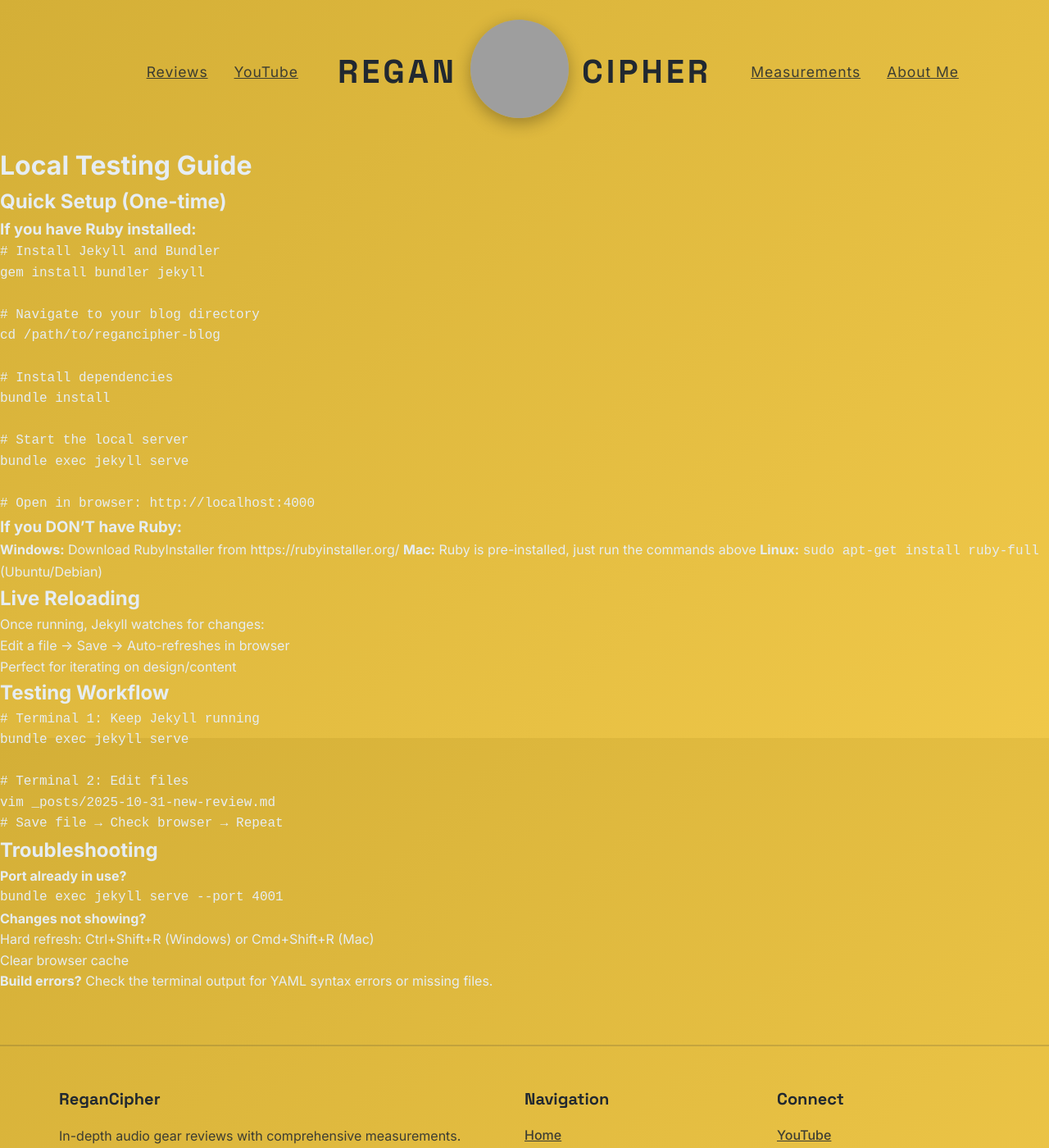
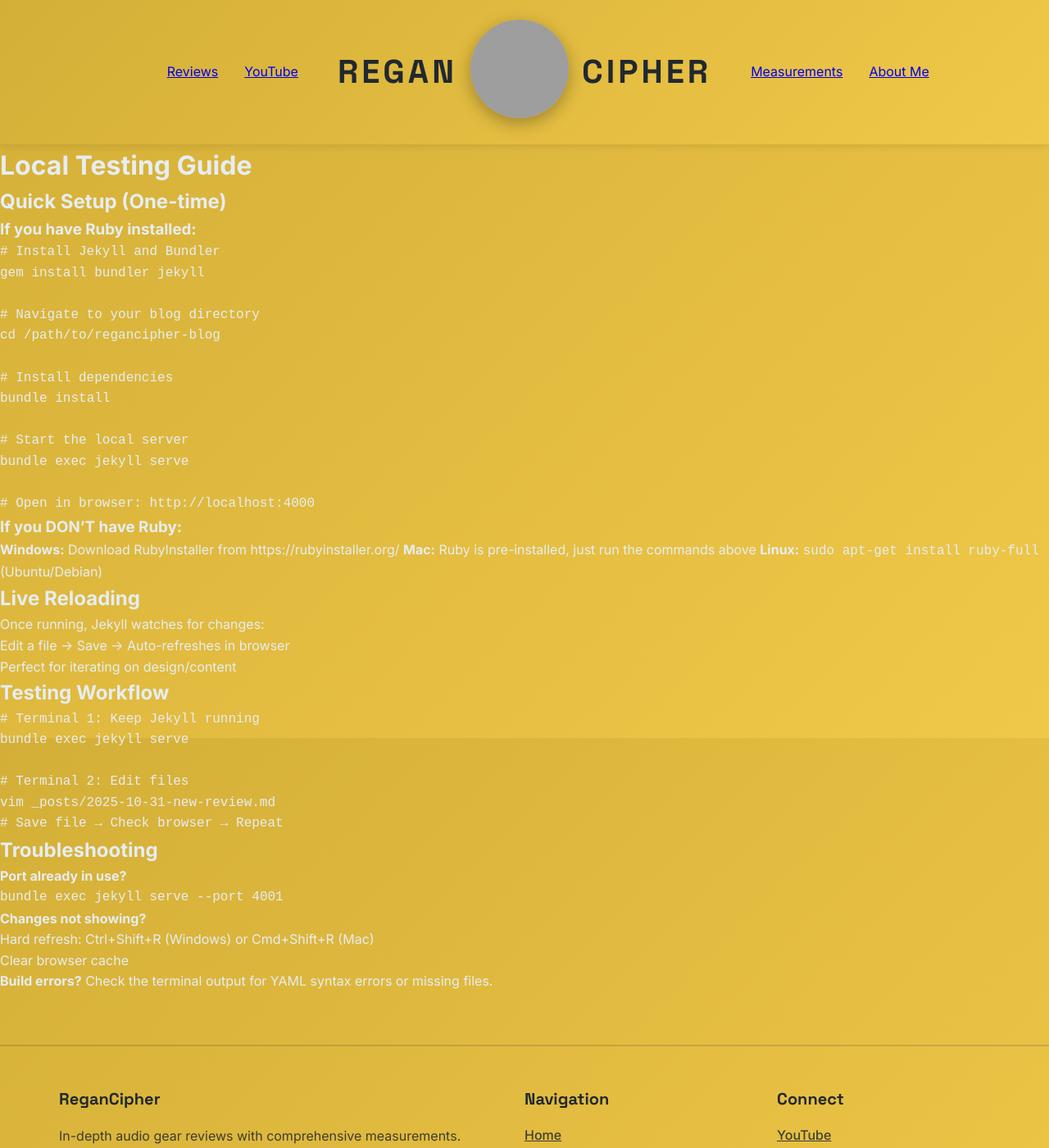
Before and after one commit to regancipher/regancipher.github.io, a Jekyll site: the page built from LOCAL-TESTING.md, in a window 1280 px wide and 1400 px high. Shown: the whole window at 82% size. Built offline with Jekyll 4.4.1, drawn with Linux system fonts in a browser that asks for light colours; our own code applies the rules of GitHub Pages for plain Markdown files; grey boxes are pictures that could not be loaded.

```diff
--- a/assets/css/main.css
+++ b/assets/css/main.css
@@ -56,14 +56,15 @@
   min-height: 100vh;
 }
 
-/* Header - Clean on gold */
+/* Header - Fixed with backdrop to prevent content intrusion */
 .site-header {
-  background: transparent;
+  background: linear-gradient(135deg, #d4af37 0%, #f0c849 100%);
   padding: 1.5rem 0;
   position: sticky;
   top: 0;
-  z-index: 100;
+  z-index: 1000;
   border-bottom: none;
+  box-shadow: 0 2px 10px rgba(0, 0, 0, 0.1);
 }
 
 .header-container {
@@ -140,16 +141,12 @@
   list-style: none;
 }
 
-.site-nav-left a,
-.site-nav-right a {
-  color: var(--secondary-bg);
-  font-weight: 400;
-  font-family: var(--font-main);
-  font-size: 1.1rem;
-  transition: all 0.2s ease;
-  letter-spacing: 0.05em;
-  text-transform: capitalize;
-  opacity: 0.85;
+.site-nav-left a:hover,
+.site-nav-right a:hover {
+  opacity: 1;
+  color: var(--primary-bg);
+  transform: translateY(-2px);
+  text-decoration: none;
 }
 
 .site-nav-left a:hover,
```
